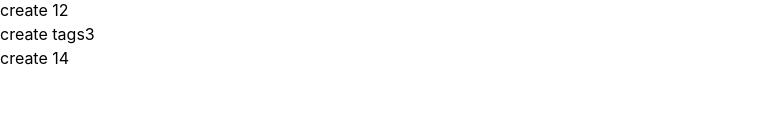
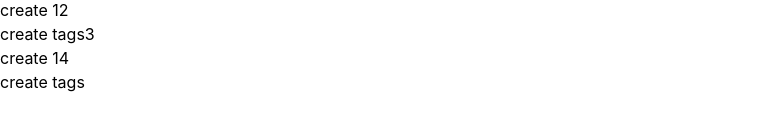
Before and after one commit to UmiduKaushika97/promotion-project, a React (Vite) app: page / in a window 1280 px wide. Shown: the part 582-712 px from the top of the page, without its empty margins (0-784 px from the left). Built offline with nearby package versions, Linux system fonts and the light colour scheme.

Commit message:
tabs create

```diff
--- a/src/App.tsx
+++ b/src/App.tsx
@@ -39,6 +39,7 @@ function App() {
 
 
 <p>create 14</p>
+<h1>create tags</h1>
 
     </>
   )
```
